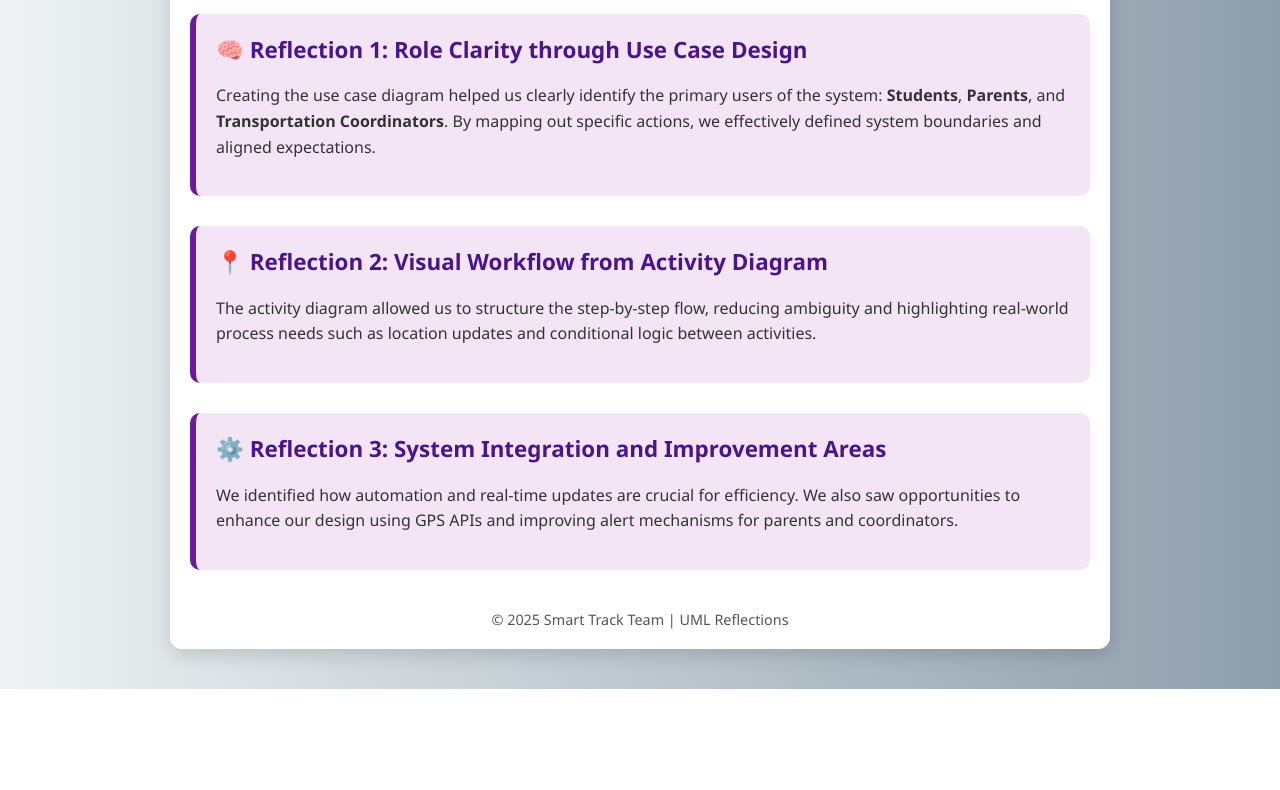
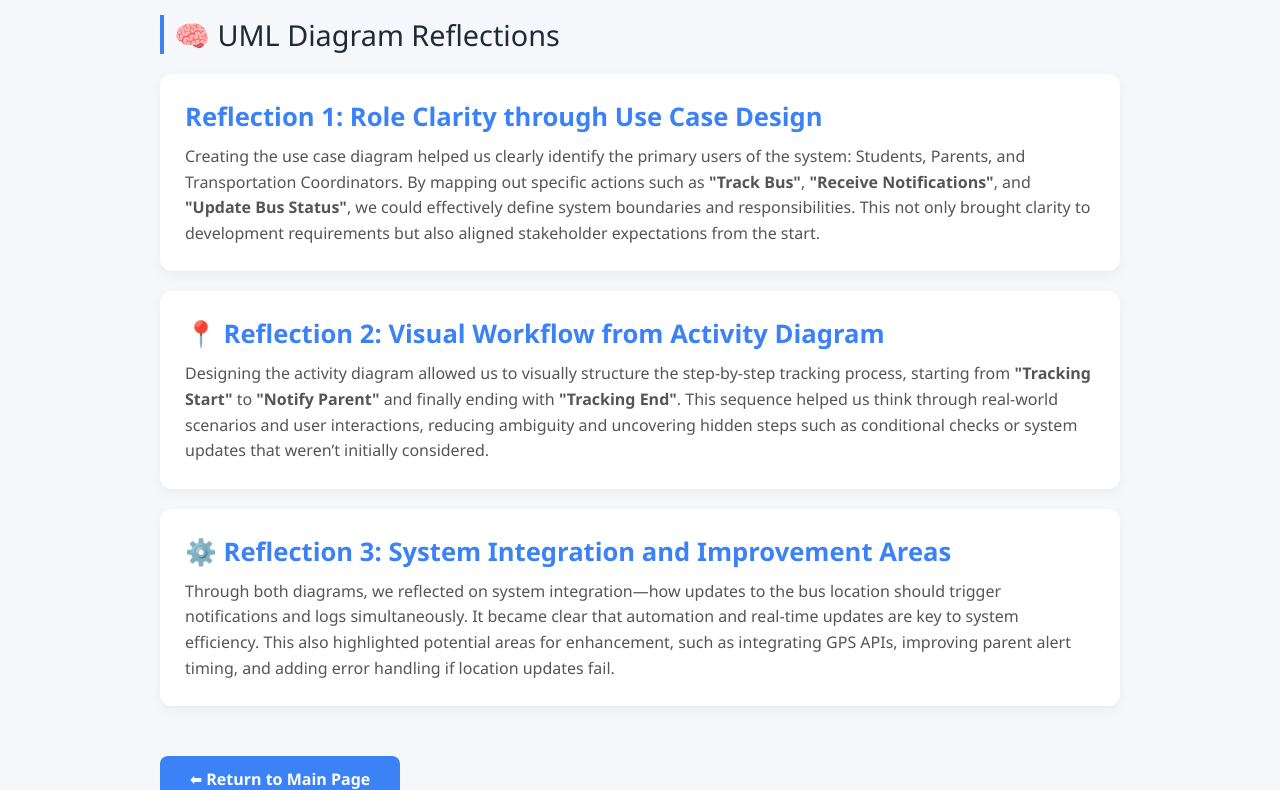
Before and after one commit to Kvishnu3423/Smart-track-management, a plain HTML site: page teamMembers/sivadeep.html in a window 1280 px wide. Shown: the part 158-948 px from the top of the page. Before the commit the page ends 847 px from the top, so only its background shows below. Drawn offline with Linux system fonts and the light colour scheme.

Commit message:
Update sivadeep.html

```diff
--- a/teamMembers/sivadeep.html
+++ b/teamMembers/sivadeep.html
@@ -1,84 +1,152 @@
 <!DOCTYPE html>
 <html lang="en">
+
 <head>
-  <meta charset="UTF-8">
-  <title>Smart Track Bus System - UML Reflections</title>
+    <meta charset="UTF-8" />
+    <meta name="viewport" content="width=device-width, initial-scale=1.0"/>
+    <title>Sivadeep's Page</title>
     <style>
+        * {
+            margin: 0;
+            padding: 0;
+            box-sizing: border-box;
+        }
+
         body {
             font-family: 'Segoe UI', Tahoma, Geneva, Verdana, sans-serif;
-      background: linear-gradient(to right, #eef2f3, #8e9eab);
-      margin: 0;
-      padding: 0;
+            background-color: #f5f7fa;
             color: #333;
         }
 
-    .container {
-      max-width: 900px;
-      margin: 40px auto;
-      padding: 20px;
-      background: white;
-      border-radius: 12px;
-      box-shadow: 0 6px 20px rgba(0,0,0,0.15);
+        header {
+            background-color: #1f2937;
+            color: white;
+            padding: 30px 20px;
+            text-align: center;
+            box-shadow: 0 2px 8px rgba(0, 0, 0, 0.2);
         }
 
         h1 {
-      text-align: center;
-      font-size: 2.5rem;
-      color: #4A148C;
-      margin-bottom: 30px;
+            font-size: 2.2rem;
+            font-weight: bold;
+            margin-bottom: 25px;
         }
 
-    .reflection {
-      margin-bottom: 30px;
-      padding: 20px;
-      border-left: 6px solid #6A1B9A;
-      background: #F3E5F5;
-      border-radius: 10px;
+        h2 {
+            font-size: 1.6rem;
+            margin-bottom: 10px;
+            color: #3b82f6;
         }
 
-    .reflection h2 {
-      margin-top: 0;
-      font-size: 1.4rem;
-      color: #4A148C;
+        h3 {
+            font-size: 1.2rem;
+            color: #374151;
+            margin-bottom: 10px;
         }
 
-    .reflection p {
+        .container {
+            max-width: 1000px;
+            margin: 40px auto;
+            padding: 0 20px;
+        }
+
+        .section-title {
+            font-size: 1.8rem;
+            color: #1f2937;
+            margin-bottom: 20px;
+            border-left: 4px solid #3b82f6;
+            padding-left: 10px;
+        }
+
+        .card {
+            background-color: white;
+            padding: 25px;
+            margin-bottom: 20px;
+            border-radius: 12px;
+            box-shadow: 0 4px 12px rgba(0, 0, 0, 0.05);
+            transition: transform 0.2s ease;
+        }
+
+        .card:hover {
+            transform: translateY(-4px);
+        }
+
+        .card p {
             font-size: 1rem;
+            color: #555;
             line-height: 1.6;
+        }
+
+        .back-button {
+            display: inline-block;
+            margin: 30px auto;
+            padding: 12px 30px;
+            background-color: #3b82f6;
+            color: white;
+            font-weight: 600;
+            text-decoration: none;
+            border-radius: 8px;
+            transition: background-color 0.3s ease;
+        }
+
+        .back-button:hover {
+            background-color: #2563eb;
         }
 
         footer {
             text-align: center;
-      margin-top: 40px;
-      color: #555;
+            padding: 20px;
             font-size: 0.9rem;
+            color: #888;
         }
     </style>
 </head>
+
 <body>
 
+    <header>
+        <h1>Sivadeep's Dashboard Reflections</h1>
+    </header>
+
     <div class="container">
-    <h1>🚌 Smart Track UML Diagram Reflections</h1>
+        <div class="section-title">🧠 UML Diagram Reflections</div>
 
-    <div class="reflection">
-      <h2>🧠 Reflection 1: Role Clarity through Use Case Design</h2>
-      <p>Creating the use case diagram helped us clearly identify the primary users of the system: <strong>Students</strong>, <strong>Parents</strong>, and <strong>Transportation Coordinators</strong>. By mapping out specific actions, we effectively defined system boundaries and aligned expectations.</p>
+        <div class="card">
+            <h2>Reflection 1: Role Clarity through Use Case Design</h2>
+            <p>
+                Creating the use case diagram helped us clearly identify the primary users of the system: Students, Parents, and Transportation Coordinators.
+                By mapping out specific actions such as <strong>"Track Bus"</strong>, <strong>"Receive Notifications"</strong>, and <strong>"Update Bus Status"</strong>,
+                we could effectively define system boundaries and responsibilities. This not only brought clarity to development requirements
+                but also aligned stakeholder expectations from the start.
+            </p>
         </div>
 
-    <div class="reflection">
+        <div class="card">
             <h2>📍 Reflection 2: Visual Workflow from Activity Diagram</h2>
-      <p>The activity diagram allowed us to structure the step-by-step flow, reducing ambiguity and highlighting real-world process needs such as location updates and conditional logic between activities.</p>
+            <p>
+                Designing the activity diagram allowed us to visually structure the step-by-step tracking process, starting from
+                <strong>"Tracking Start"</strong> to <strong>"Notify Parent"</strong> and finally ending with <strong>"Tracking End"</strong>.
+                This sequence helped us think through real-world scenarios and user interactions, reducing ambiguity and uncovering hidden steps
+                such as conditional checks or system updates that weren’t initially considered.
+            </p>
         </div>
 
-    <div class="reflection">
+        <div class="card">
             <h2>⚙️ Reflection 3: System Integration and Improvement Areas</h2>
-      <p>We identified how automation and real-time updates are crucial for efficiency. We also saw opportunities to enhance our design using GPS APIs and improving alert mechanisms for parents and coordinators.</p>
+            <p>
+                Through both diagrams, we reflected on system integration—how updates to the bus location should trigger notifications and logs simultaneously.
+                It became clear that automation and real-time updates are key to system efficiency. This also highlighted potential areas for enhancement,
+                such as integrating GPS APIs, improving parent alert timing, and adding error handling if location updates fail.
+            </p>
+        </div>
+
+        <a href="../index.html" class="back-button">⬅ Return to Main Page</a>
     </div>
 
     <footer>
-      &copy; 2025 Smart Track Team | UML Reflections
+        &copy; 2025 Sivadeep's Project. All rights reserved.
     </footer>
-  </div>
 
 </body>
+
 </html>
```
Lines whose indentation alone changed are shown as unchanged.
